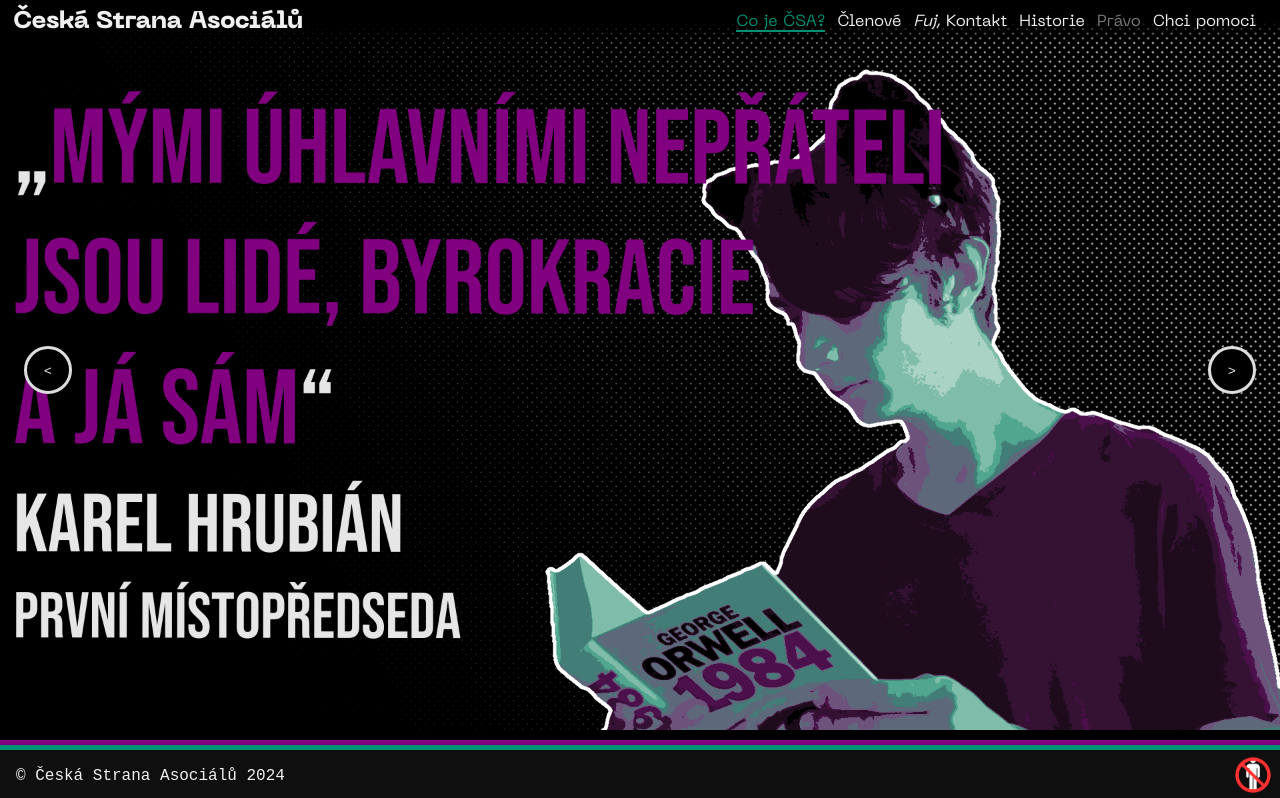
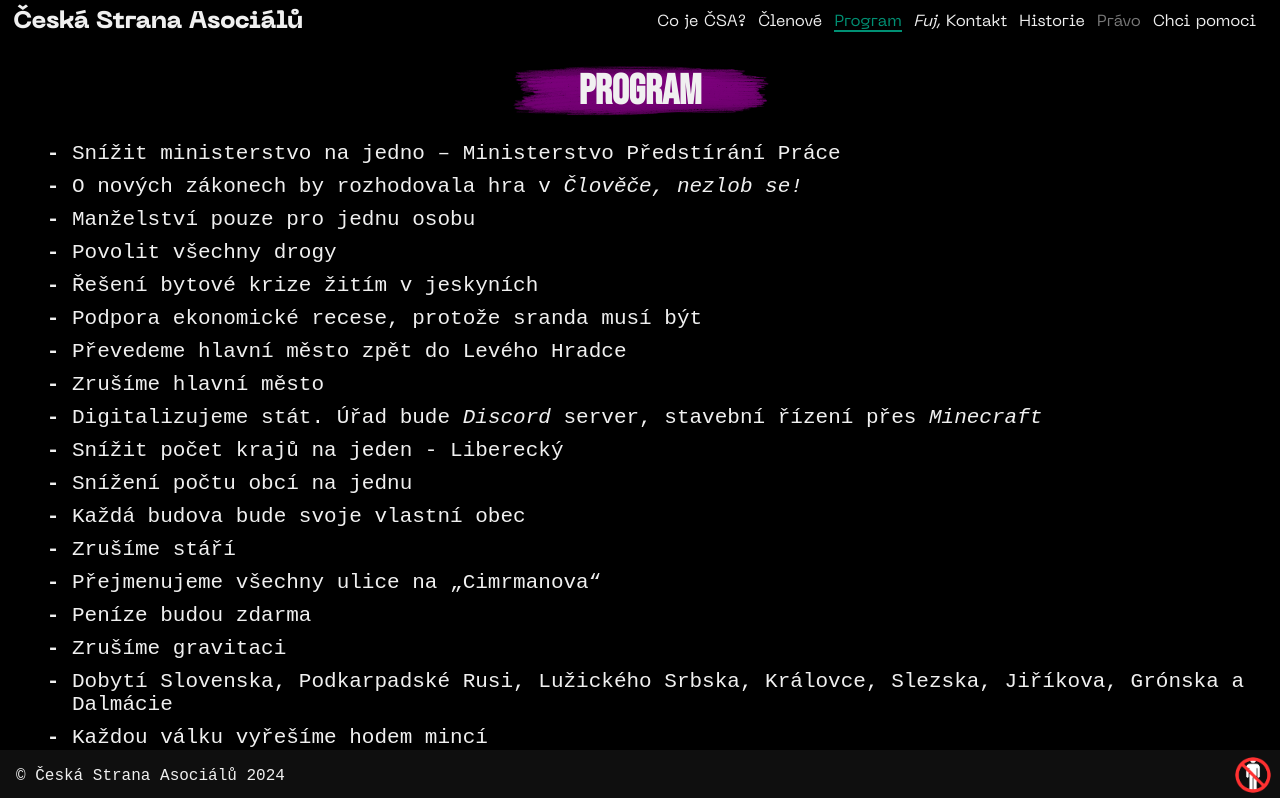
Before and after one commit to CAsocialu/CAsocialu.github.io, a React (Create React App) app: page /program in a window 1280 px wide. Before the commit this address led to /. Shown: the top 798 px of the page. Built offline with nearby package versions, Linux system fonts and the light colour scheme; a web font is replaced by a local one.

Commit message:
Added the Programme page
just a start, might change later in design / contents :3

```diff
--- a/src/App.js
+++ b/src/App.js
@@ -4,7 +4,7 @@ import { HelmetProvider } from 'react-helmet-async';
 import "./App.css";
 import Header from "./components/Header/Header.js";
 import Footer from "./components/Footer/Footer.js";
-import { Domov, Členové, Kontakty, Fotogalerie, Historie, ZbírkaPack, PodpisyPack, Zdroj, Pomoc } from './pages/pages.js';
+import { Domov, Členové, Kontakty, Fotogalerie, Historie, ZbírkaPack, PodpisyPack, Zdroj, Pomoc, Program } from './pages/pages.js';
 
 export const CelebrationContext = createContext()
 
@@ -68,6 +68,7 @@ function App() {
                 <Route path="pomoc/zbirka" element={<Pomoc page={ZbírkaPack} />} />
                 <Route path="pomoc/podpisy" element={<Pomoc page={PodpisyPack} />} />
                 <Route path='source' element={<Zdroj />} />
+                <Route path="program" element={<Program />} />
                 <Route path="*" element={<Navigate to="/" replace />} />
               </Routes>
             </div>
--- a/src/components/Footer/Footer.css
+++ b/src/components/Footer/Footer.css
@@ -88,7 +88,7 @@ div#footer:hover>div#footerInfo {
     row-gap: 4px;
 }
 
-@media screen and (max-width: 907px) {
+@media screen and (max-width: 949px) {
     div#footer {
         display: none;
     }
--- a/src/components/Header/Header.css
+++ b/src/components/Header/Header.css
@@ -53,7 +53,7 @@ div#header {
     }
 }
 
-@media screen and (min-width: 908px) {
+@media screen and (min-width: 950px) {
     div#header {
         justify-content: space-between;
         padding: 9.5px 24px 9.5px 13px;
@@ -98,7 +98,7 @@ div#header {
     }
 }
 
-@media screen and (max-width: 907px) {
+@media screen and (max-width: 949px) {
     div#header {
         flex-direction: column;
         justify-content: flex-start;
--- a/src/components/Header/Header.js
+++ b/src/components/Header/Header.js
@@ -51,10 +51,10 @@ export default function Header() {
             <div id="headerLinks" ref={headerLinksRef}>
                 <Link to="/" onClick={() => headerMenuTriggerRef.current.checked = false}>Co je ČSA?</Link>
                 <Link to="clenove" onClick={() => headerMenuTriggerRef.current.checked = false}>Členové</Link>
+                <Link to="program" onClick={() => headerMenuTriggerRef.current.checked = false}>Program</Link>
                 <Link to="kontakty" onClick={() => headerMenuTriggerRef.current.checked = false}><em>Fuj, </em>Kontakt</Link>
                 <Link to="historie" onClick={() => headerMenuTriggerRef.current.checked = false}>Historie</Link>
                 <a href="/pravo" target="_blank" onClick={() => headerMenuTriggerRef.current.checked = false} className={process.env.NODE_ENV === "production" ? "" : "disabled"}>Právo</a>
-
                 <Link to="pomoc" onClick={() => headerMenuTriggerRef.current.checked = false}>Chci pomoci</Link>
             </div>
         </div>
--- a/src/index.css
+++ b/src/index.css
@@ -17,7 +17,7 @@ div#mainContent {
     }
 }
 
-@media only screen and (max-width: 907px) {
+@media only screen and (max-width: 949px) {
     div#content {
         position: absolute;
         left: 0px;
@@ -33,7 +33,7 @@ div#mainContent {
     }
 }
 
-@media only screen and (min-width: 908px) {
+@media only screen and (min-width: 950px) {
     div#content {
         padding-bottom: 50px;
     }
--- a/src/pages/Domov/Domov.css
+++ b/src/pages/Domov/Domov.css
@@ -11,7 +11,7 @@ div#header.ace~div#content>div#Hero {
     margin-top: 50px;
 }
 
-@media screen and (max-width: 907px) {
+@media screen and (max-width: 949px) {
     div#Hero {
         height: auto;
     }
@@ -71,7 +71,7 @@ a::after {
     position: absolute;
 }
 
-@media screen and (max-width: 907px) {
+@media screen and (max-width: 949px) {
     div#mainContent>div#mainACTUALContent {
         display: flex;
         flex-direction: column;
@@ -90,7 +90,7 @@ a::after {
     }
 }
 
-@media screen and (min-width: 908px) {
+@media screen and (min-width: 950px) {
     div#mainContent>div#mainACTUALContent {
         display: grid;
         grid-template-columns: 350px calc(100vw - 350px - 600px - 96px - 96px - 32px) 600px;
--- a/src/pages/Historie/Historie.css
+++ b/src/pages/Historie/Historie.css
@@ -4,13 +4,13 @@ div#historyContent {
 	font-family: var(--font-mono);
 }
 
-@media screen and (max-width: 907px) {
+@media screen and (max-width: 949px) {
     div#historyContent {
         padding: 16px 32px 0;
     }
 }
 
-@media screen and (min-width: 908px) {
+@media screen and (min-width: 950px) {
     div#historyContent {
         padding: 16px 96px 0;
     }
--- /dev/null
+++ b/src/pages/Program/Program.css
@@ -0,0 +1,32 @@
+div#programmeContent {
+	color: var(--ghost);
+	font-size: 21px;
+	font-family: var(--font-mono);
+}
+
+@media screen and (max-width: 949px) {
+    div#programmeContent {
+        padding: 16px 16px 0;
+    }
+}
+
+@media screen and (min-width: 950px) {
+    div#programmeContent {
+        padding: 16px 32px 0;
+    }
+}
+
+ul {
+    list-style: none;
+    counter-reset: listCounter;
+}
+
+ul li {
+    position: relative;
+    margin-bottom: 10px;
+}
+
+ul li::marker {
+    content: " - ";
+    font-weight: bold;
+}
--- /dev/null
+++ b/src/pages/Program/Program.js
@@ -0,0 +1,51 @@
+import './Program.css';
+import { Helmet } from 'react-helmet-async';
+import Title from '../../components/Title/Title';
+
+
+export default function Program() {
+    const programEntries = [
+        (<>Snížit ministerstvo na jedno – Ministerstvo Předstírání Práce</>),
+        (<>O nových zákonech by rozhodovala hra v <i>Člověče, nezlob se!</i></>),
+        (<>Manželství pouze pro jednu osobu</>),
+        (<>Povolit všechny drogy</>),
+        (<>Řešení bytové krize žitím v jeskyních</>),
+        (<>Podpora ekonomické recese, protože sranda musí být</>),
+        (<>Převedeme hlavní město zpět do Levého Hradce</>),
+        (<>Zrušíme hlavní město</>),
+        (<>Digitalizujeme stát. Úřad bude <i>Discord</i> server, stavební řízení přes <i>Minecraft</i></>),
+        (<>Snížit počet krajů na jeden - Liberecký</>),
+        (<>Snížení počtu obcí na jednu</>),
+        (<>Každá budova bude svoje vlastní obec</>),
+        (<>Zrušíme stáří</>),
+        (<>Přejmenujeme všechny ulice na „Cimrmanova“</>),
+        (<>Peníze budou zdarma</>),
+        (<>Zrušíme gravitaci</>),
+        (<>Dobytí Slovenska, Podkarpadské Rusi, Lužického Srbska, Královce, Slezska, Jiříkova, Grónska a Dalmácie</>),
+        (<>Každou válku vyřešíme hodem mincí</>),
+        (<>Pivo poteče z kohoutků</>),
+        (<>Znělka z Kouzelné Školky jako státní hymna</>)
+    ];
+    return (
+        <div id="programmeContent">
+            <Helmet>
+                <title>Program · ČSA</title>
+                <meta name="description" content="ČSA je recesistická politická strana, v tento moment chystající se vzniknout a poté začít nabírat členy. Více než strana je ČSA internetová mikrokomunita, kde každý člověk náhodně z internetu může přispět svým dílem." />
+                <meta property="og:title" content="Program · ČSA" />
+                <meta property="og:description" content="ČSA je recesistická politická strana, v tento moment chystající se vzniknout a poté začít nabírat členy. Více než strana je ČSA internetová mikrokomunita, kde každý člověk náhodně z internetu může přispět svým dílem." />
+                <meta property="og:image" content={`${process.env.PUBLIC_URL}/assets/banner.png`} />
+                <meta property="og:url" content="https://www.ceskastranaasocialu.cz/#/path" />
+                <meta name="twitter:card" content="summary_large_image" />
+                <meta name="twitter:title" content="Program · ČSA" />
+                <meta name="twitter:description" content="ČSA je recesistická politická strana, v tento moment chystající se vzniknout a poté začít nabírat členy. Více než strana je ČSA internetová mikrokomunita, kde každý člověk náhodně z internetu může přispět svým dílem." />
+                <meta name="twitter:image" content={`${process.env.PUBLIC_URL}/assets/banner.png`} />
+            </Helmet>
+            <Title>Program</Title>
+            <ul>
+                {programEntries.map((entry, index) => (
+                    <li key={index}>{entry}</li>
+                ))}
+            </ul>
+        </div>
+    )
+}
--- a/src/pages/pages.js
+++ b/src/pages/pages.js
@@ -7,8 +7,9 @@ import Pomoc from './Pomoc/Pomoc.js';
 import Zbírka, { ZbírkaTitle, ZbírkaNotifikace } from './Pomoc/Zbírka/Zbírka.js';
 import Podpisy, { PodpisyTitle, PodpisyNotifikace } from './Pomoc/Podpisy/Podpisy.js';
 import Zdroj from './Zdroj/Zdroj.js';
+import Program from './Program/Program.js';
 
 const ZbírkaPack = { Page: Zbírka, Title: ZbírkaTitle, NotificationsStack: ZbírkaNotifikace }
 const PodpisyPack = { Page: Podpisy, Title: PodpisyTitle, NotificationsStack: PodpisyNotifikace }
 
-export { Domov, Členové, Kontakty, Fotogalerie, Historie, Pomoc, ZbírkaPack, PodpisyPack, Zdroj }
+export { Domov, Členové, Kontakty, Fotogalerie, Historie, Pomoc, ZbírkaPack, PodpisyPack, Zdroj, Program }
```
Also changed, not shown: 1 other file (tests, documents, lock files or other folders).
